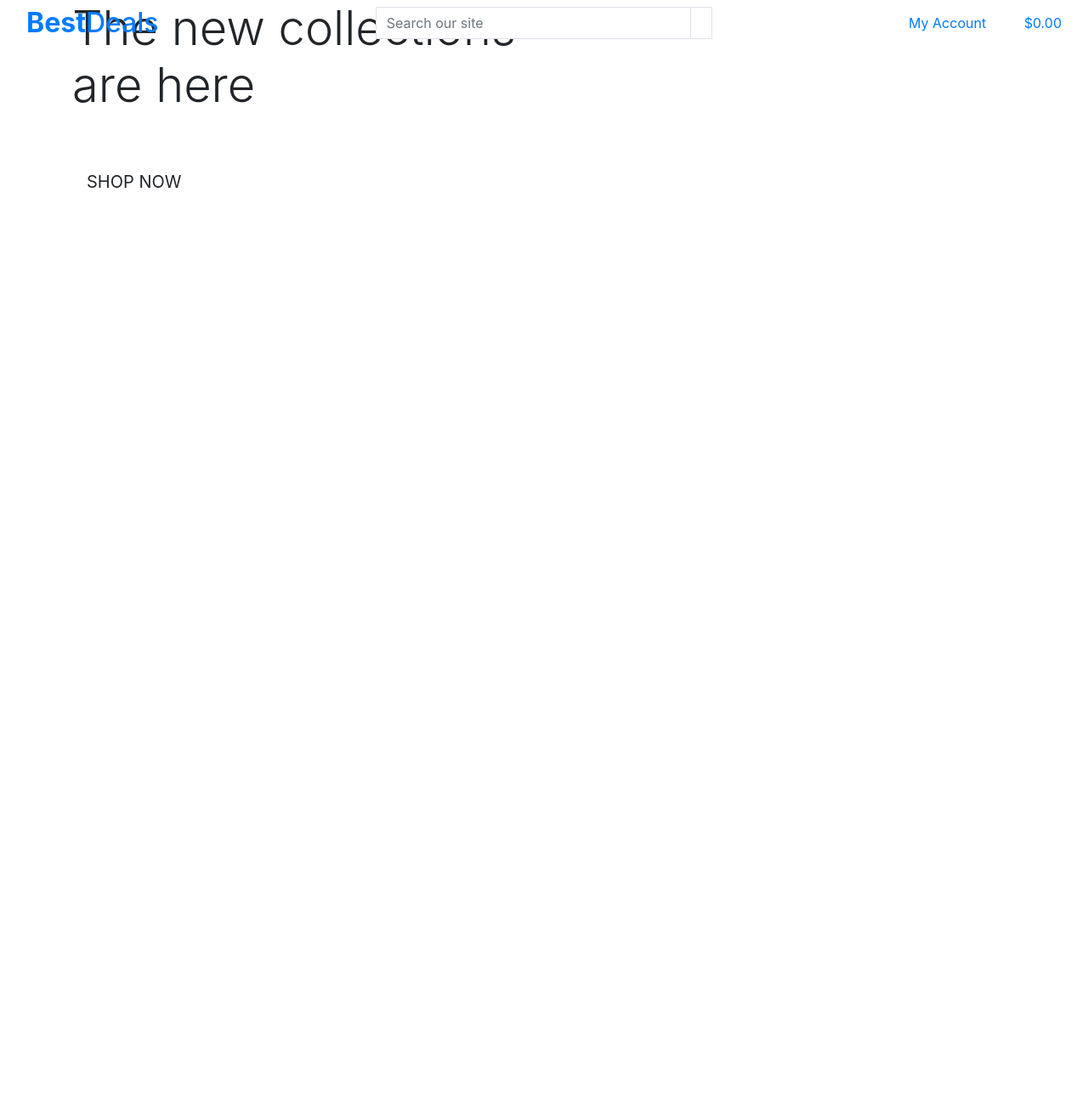
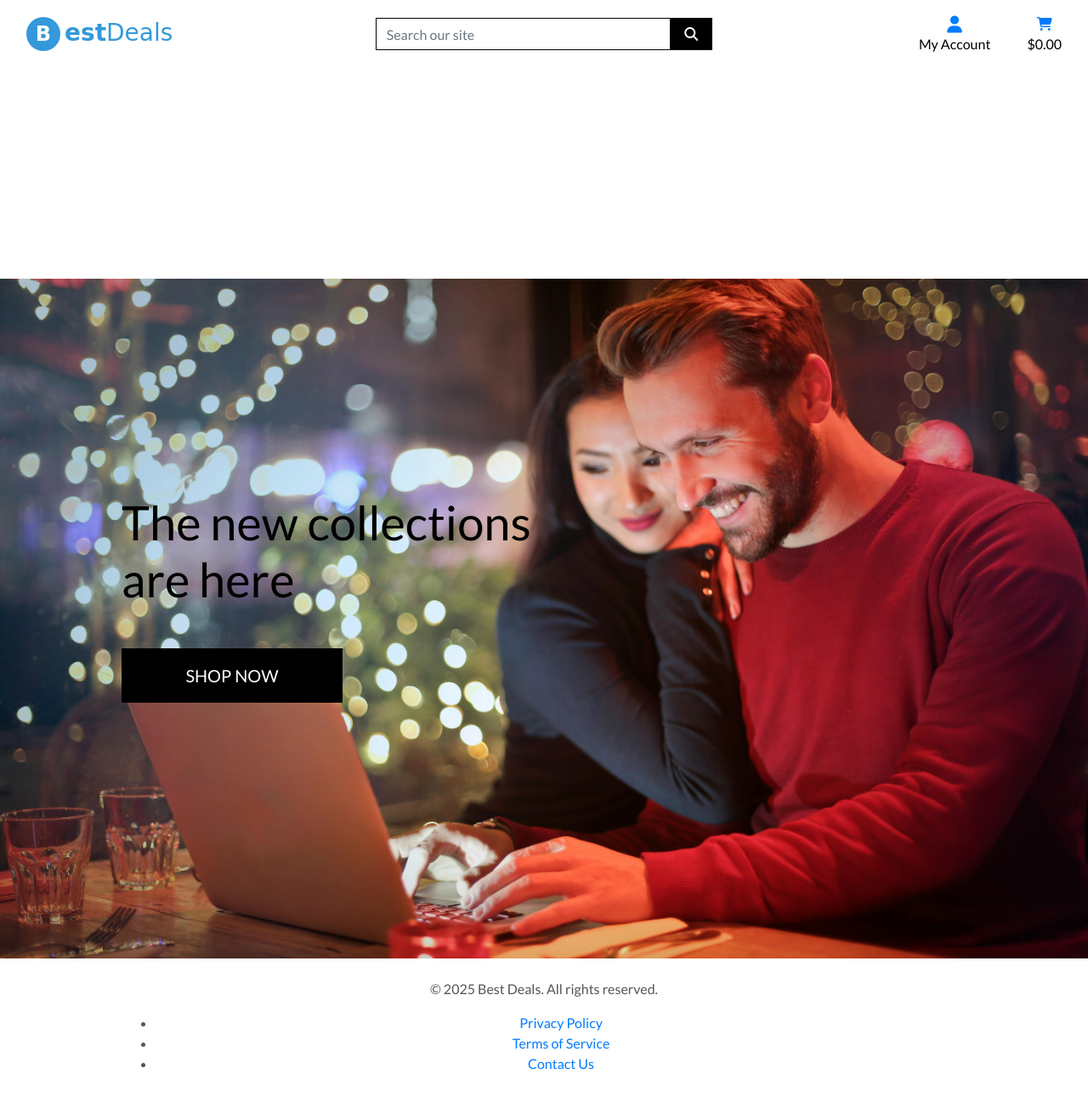
Before and after one commit to akramalex/bestdeal, a Django app: page / in a window 1280 px wide. Shown: the whole page at 85% size. Before the commit the page ends 221 px from the top, so only its background shows below. Run offline with Django 3.2, Linux system fonts and the light colour scheme; some libraries are stand-ins or nearby versions.

Commit message:
added main page header and js for hero photos

```diff
--- a/best_deal/settings.py
+++ b/best_deal/settings.py
@@ -156,6 +156,12 @@ USE_TZ = True
 # https://docs.djangoproject.com/en/3.2/howto/static-files/
 
 STATIC_URL = '/static/'
+STATICFILES_DIRS = (os.path.join(BASE_DIR, 'static'),)
+
+
+
+MEDIA_URL = '/media/'
+MEDIA_ROOT = os.path.join(BASE_DIR, 'media')
 
 # Default primary key field type
 # https://docs.djangoproject.com/en/3.2/ref/settings/#default-auto-field
--- a/best_deal/urls.py
+++ b/best_deal/urls.py
@@ -15,9 +15,11 @@ Including another URLconf
 """
 from django.contrib import admin
 from django.urls import path, include
+from django.conf import settings
+from django.conf.urls.static import static
 
 urlpatterns = [
     path('admin/', admin.site.urls),
     path('accounts/', include('allauth.urls')),
     path('', include('home.urls')),
-]
+] + static(settings.MEDIA_URL, document_root=settings.MEDIA_ROOT)
--- a/home/templates/home/index.html
+++ b/home/templates/home/index.html
@@ -10,11 +10,11 @@
 </div>
 {% endblock %}
 
-
+<div class="promo-section">
     <div class="container h-100">
         <div class="row h-100">
             <div class="col-7 col-md-6 my-auto">
-            <h1 class="display-4 logo-font text-black">
+                <h1 class="display-4  text-black">
                     The new collections are here
                 </h1>
                 <div class="my-5">
@@ -25,4 +25,10 @@
             </div>
         </div>
     </div>
+</div>
+
+{% block scripts %}
+<script src="{% static '/js/promo-section.js' %}"></script>
+
 {% endblock %}
+{% endblock %}
--- /dev/null
+++ b/static/css/base.css
@@ -0,0 +1,112 @@
+html {
+    height: 100%;
+}
+
+body {
+
+    background-size: cover;
+    height: calc(50% - 164px);
+    color: #555;
+    font-family: 'Lato';
+}
+
+/* from Bulma */
+.icon {
+    align-items: center;
+    display: inline-flex;
+    justify-content: center;
+    height: 1.5rem;
+    width: 1.5rem;
+}
+ /* logo */
+
+ .logo-font {
+    font-family: 'Leckerli One', cursive; /* Apply Leckerli One font */
+    font-size: 28px; /* Adjust as needed */
+    color: #3498db; /* Default text color */
+}
+
+.circle {
+    display: inline-block;
+    width: 40px; /* Adjust size */
+    height: 40px; /* Adjust size */
+    line-height: 40px; /* Match height for centering text */
+    text-align: center; /* Center the text */
+    background-color: #3498db; /* Blue background color */
+    color: white; /* White text color */
+    font-size: 24px; /* Adjust font size */
+    border-radius: 50%; /* Make it circular */
+    font-weight: bold; /* Make the "B" bold */
+    margin-right: 5px; /* Space between circle and the word "est" */
+    font-family: 'Leckerli One', cursive; /* Apply Leckerli One font */
+}
+
+.main-logo-link {
+    width: fit-content;
+}
+
+.shop-now-button {
+    background: black;
+    color: white;
+    min-width: 260px;
+}
+
+.btn-black {
+    background: black;
+    color: white;
+}
+
+.shop-now-button:hover,
+.shop-now-button:active,
+.shop-now-button:focus,
+.btn-black:hover,
+.btn-black:active,
+.btn-black:focus {
+    background: #222;
+    color: white;
+}
+
+.text-black {
+    color: #000 !important;
+}
+
+.border-black {
+    border: 1px solid black !important;
+}
+
+/* promo-section */
+.promo-section {
+    background:  url('/media/homepage1.jpg') no-repeat center center fixed;
+    background-size: cover;
+    height: 100vh;
+    width: 100vw;
+    margin: 0;
+    transition: background-image 0.5s ease-in-out; /* Smooth transition for background change */
+}
+
+
+
+
+/* -------------------------------- Media Queries */
+
+/* Slightly larger container on xl screens */
+@media (min-width: 1200px) {
+  .container {
+    max-width: 80%;
+  }
+}
+
+/* fixed top navbar only on medium and up */
+@media (min-width: 992px) {
+    .fixed-top-desktop-only {
+        position: fixed;
+        top: 0;
+        right: 0;
+        left: 0;
+        z-index: 1030;
+    }
+
+    .header-container {
+        padding-top: 164px;
+    }
+}
--- /dev/null
+++ b/static/js/promo-section.js
@@ -0,0 +1,28 @@
+document.addEventListener("DOMContentLoaded", () => {
+    // Array of background image URLs
+    const backgrounds = [
+        "/media/homepage1.jpg",
+        "/media/homepage2.jpg",
+        "/media/homepage3.jpg",
+        "/media/homepage4.jpg"
+    ];
+
+    let currentBackgroundIndex = 0; // Start with the first background
+
+    // Get the promo section element
+    const promoSection = document.querySelector(".promo-section");
+
+    // Check if the element exists to avoid errors
+    if (promoSection) {
+        // Add a click event listener to the promo section
+        promoSection.addEventListener("click", () => {
+            // Increment the index and reset to 0 if it exceeds the array length
+            currentBackgroundIndex = (currentBackgroundIndex + 1) % backgrounds.length;
+
+            // Change the background image
+            promoSection.style.backgroundImage = `url('${backgrounds[currentBackgroundIndex]}')`;
+        });
+    } else {
+        console.error("Promo section not found.");
+    }
+});
--- a/templates/base.html
+++ b/templates/base.html
@@ -13,16 +13,30 @@
 
     {% block extra_meta %}
     {% endblock %}
+    {% block fvicon %}
+    <link rel="apple-touch-icon" sizes="180x180" href="/apple-touch-icon.png">
+    <link rel="icon" type="image/png" sizes="32x32" href="/media/favicon-32x32.png">
+    <link rel="icon" type="image/png" sizes="16x16" href="/media/">
+    <link rel="manifest" href="/site.webmanifest">
+    {%endblock %}
 
     {% block corecss %}
     <link rel="stylesheet" href="https://stackpath.bootstrapcdn.com/bootstrap/4.4.1/css/bootstrap.min.css"
         integrity="sha384-Vkoo8x4CGsO3+Hhxv8T/Q5PaXtkKtu6ug5TOeNV6gBiFeWPGFN9MuhOf23Q9Ifjh" crossorigin="anonymous">
+    <!-- google font -->
+    <link href="https://fonts.googleapis.com/css2?family=Leckerli+One&display=swap">
+    <link rel="stylesheet" href="https://fonts.googleapis.com/css?family=Lato&display=swap">
+    <!-- Css-->
+    <link rel="stylesheet" href="{% static 'css/base.css' %}">
     {% endblock %}
 
     {% block extra_css %}
     {% endblock %}
 
     {% block corejs %}
+    <!-- font awesome kit-->
+    <script src="https://kit.fontawesome.com/57d3df9033.js" crossorigin="anonymous"></script>
+
     <script src="https://code.jquery.com/jquery-3.4.1.slim.min.js"
         integrity="sha384-J6qa4849blE2+poT4WnyKhv5vZF5SrPo0iEjwBvKU7imGFAV0wwj1yYfoRSJoZ+n"
         crossorigin="anonymous"></script>
@@ -42,11 +56,11 @@
 
 <body>
     <header class="container-fluid fixed-top">
-        <div class="row">
+        <div id="topnav" class="row bg-white pt-lg-2 d-none d-lg-flex">
             <div class="col-12 col-lg-4 my-auto py-1 py-lg-0 text-center  text-lg-left">
                 <!-- logo -->
                 <a href="{% url 'home' %}" class="nav-link main-logo-link">
-                    <h2 class="logo-font text-black my-0"><strong> <span class="circle">B</span>est</strong>Deals</h2>
+                    <h2 class="logo-font text-blue my-0"><strong> <span class="circle">B</span>est</strong>Deals</h2>
                 </a>
             </div>
             <!-- search bar-->
@@ -74,7 +88,7 @@
                         <a class="text-black nav-link" href="#" id="user-options" data-toggle="dropdown"
                             aria-haspopup="true" aria-expanded="false">
                             <div class="text-center">
-                                <div><i class="fas fa-user fa-lg"></i></div>
+                                <div><i class="fas fa-user fa-lg text-primary"></i></div>
                                 <p class="my-0">My Account</p>
                             </div>
                         </a>
@@ -93,14 +107,15 @@
                     </li>
                     <!-- Shopping bag -->
                     <li class="list-inline-item">
-                        <a class="{% if grand_total %}text-info font-weight-bold{% else %}text-black{% endif %} nav-link" href="">
+                        <a class="{% if grand_total %}text-info font-weight-bold{% else %}text-black{% endif %} nav-link"
+                            href="">
                             <div class="text-center">
-                                <div><i class="fas fa-shopping-bag fa-lg"></i></div>
+                                <div><i class="fa-solid fa-cart-shopping  text-primary"></i></div>
                                 <p class="my-0">
                                     {% if grand_total %}
-                                        ${{ grand_total|floatformat:2 }}
+                                    ${{ grand_total|floatformat:2 }}
                                     {% else %}
-                                        $0.00
+                                    $0.00
                                     {% endif %}
                                 </p>
                             </div>
@@ -124,6 +139,16 @@
 
     {% block postloadjs %}
     {% endblock %}
+    <footer class="footer">
+        <div class="container text-center py-4">
+            <p>&copy; 2025 Best Deals. All rights reserved.</p>
+            <ul class="footer-links">
+                <li><a href="#">Privacy Policy</a></li>
+                <li><a href="#">Terms of Service</a></li>
+                <li><a href="#">Contact Us</a></li>
+            </ul>
+        </div>
+    </footer>
 
 
 </body>
```
Also changed, not shown: media/android-chrome-192x192.png (added), media/android-chrome-512x512.png (added), media/apple-touch-icon.png (added), media/favicon-16x16.png (added), media/favicon-32x32.png (added), media/favicon.ico (added), media/homepage1.jpg (added), media/homepage2.jpg (added), media/homepage3.jpg (added), media/homepage4.jpg (added). Lines whose indentation alone changed are shown as unchanged.
